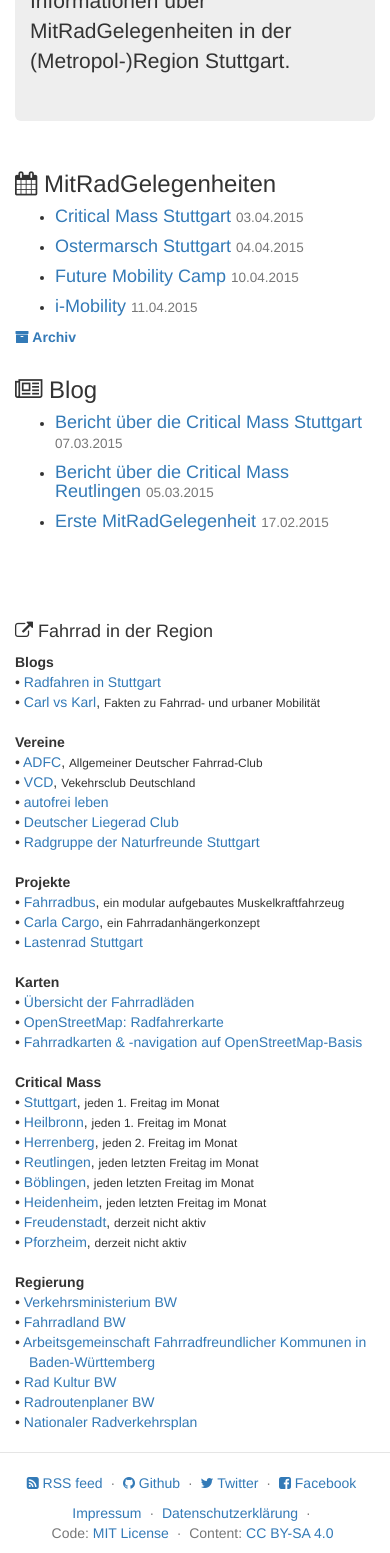
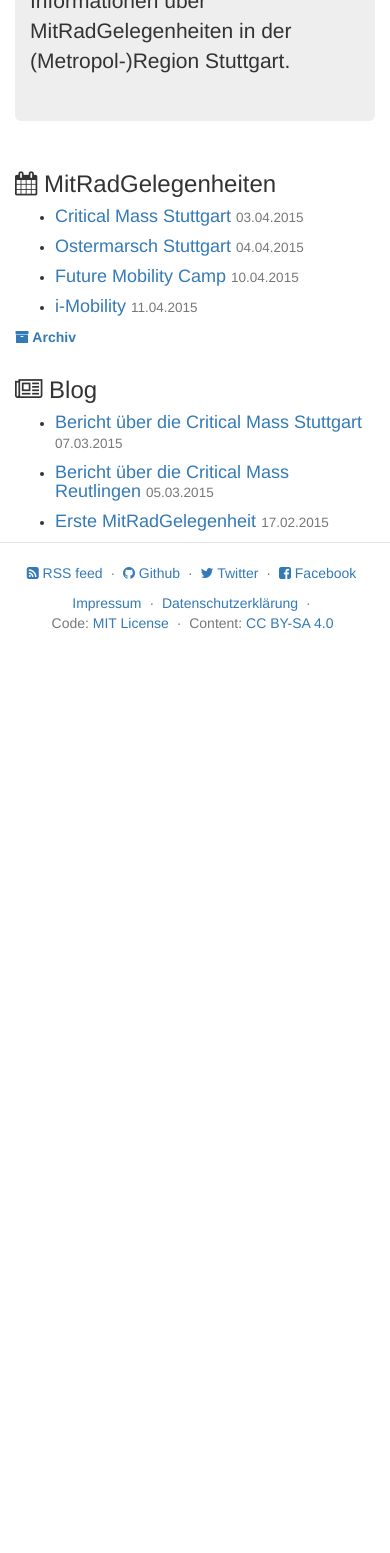
Before and after one commit to mitradstuttgart/mitradstuttgart.github.io, a Jekyll site: the page built from index.html, in a window 390 px wide, cut to the strip 344-1897 px from the top of the page. Built offline with Jekyll 4.4.1, drawn with Linux system fonts in a browser that asks for light colours; comment, search, counter and statistics services are not loaded; after the commit the page ends 987 px from its top, so only the background shows below that.

Commit message:
Moved links to own page

```diff
--- a/_includes/header.html
+++ b/_includes/header.html
@@ -16,7 +16,7 @@
 
     <div class="collapse navbar-collapse" id="bs-example-navbar-collapse-1">
       <ul class="nav navbar-nav navbar-right">
-        {% assign header-pages = "/about/|/faq/" | split: "|" %}
+        {% assign header-pages = "/about/|/faq/|/links/" | split: "|" %}
         {% for page in site.pages %}
           {% if page.title and header-pages contains page.permalink %}
             <li><a href="{{ page.url | prepend: site.baseurl }}">{{ page.title }}</a></li>
--- a/css/main.css
+++ b/css/main.css
@@ -68,14 +68,3 @@
     stroke: #000;
     shape-rendering: crispEdges;
 }
-
-/*
- * Link list on index page
- */
-.links-frontpage {
-    margin-top: 5em;
-}
-.links-frontpage dd {
-    padding-left: 1em;
-    text-indent: -1em;
-}
--- a/index.html
+++ b/index.html
@@ -57,139 +57,3 @@
     </ul>
   </div>
 </div>
-
-<div class="row links-frontpage">
-  <div class="col-xs-12">
-    <h4>
-      <span class="fa fa-external-link"></span>
-      Fahrrad in der Region
-    </h4>
-  </div>
-
-  <div class="col-xs-12 col-sm-6 col-md-3">
-    <dl>
-      <dt>Blogs</dt>
-      <dd>
-        • <a href="http://dasfahrradblog.blogspot.de/" target="_blank">Radfahren in Stuttgart</a>
-      </dd>
-      <dd>
-        • <a href="http://carl-vs-karl.de/" target="_blank">Carl vs Karl</a>,
-        <small>Fakten zu Fahrrad- und urbaner Mobilität</small>
-      </dd>
-    </dl>
-
-    <dl>
-      <dt>Vereine</dt>
-      <dd>
-        • <a href="http://www.adfc-bw.de/adfc-vor-ort/" target="_blank">ADFC</a>,
-        <small>Allgemeiner Deutscher Fahrrad-Club</small>
-      </dd>
-      <dd>
-        • <a href="http://www.vcd-bw.de/vcd/kv/index.html" target="_blank">VCD</a>,
-        <small>Vekehrsclub Deutschland</small>
-      </dd>
-      <dd>
-        • <a href="http://www.autofrei.de/" target="_blank">autofrei leben</a>
-      </dd>
-      <dd>
-        • <a href="http://www.hpv.org/index.php/treffpunkte" target="_blank">Deutscher Liegerad Club</a>
-      </dd>
-      <dd>
-        • <a href="http://radgruppe.naturfreunde-stuttgart.de/" target="_blank">Radgruppe der Naturfreunde Stuttgart</a>
-      </dd>
-    </dl>
-  </div>
-
-  <div class="col-xs-12 col-sm-6 col-md-3">
-    <dl>
-      <dt>Projekte</dt>
-      <dd>
-        • <a href="http://fahrradbus.com/" target="_blank">Fahrradbus</a>,
-        <small>ein modular aufgebautes Muskelkraftfahrzeug</small>
-      </dd>
-      <dd>
-        • <a href="http://carlacargo.de/" target="_blank">Carla Cargo</a>,
-        <small>ein Fahrradanhängerkonzept</small>
-      </dd>
-      <dd>
-        • <a href="http://lastenrad-stuttgart.de/" target="_blank">Lastenrad Stuttgart</a>
-      </dd>
-    </dl>
-
-    <dl>
-      <dt>Karten</dt>
-      <dd>
-        • <a href="http://overpass-turbo.eu/s/7I2" target="_blank">Übersicht der Fahrradläden</a>
-      </dd>
-      <dd>
-        • <a href="http://www.openstreetmap.org/#map=10/48.7766/9.1832&layers=C" target="_blank">OpenStreetMap: Radfahrerkarte</a>
-      </dd>
-      <dd>
-        • <a href="http://wiki.openstreetmap.org/wiki/DE:Bicycle" target="_blank">Fahrradkarten &amp; -navigation auf OpenStreetMap-Basis</a>
-      </dd>
-    </dl>
-  </div>
-
-  <div class="col-xs-12 col-sm-6 col-md-3">
-    <dl>
-      <dt>Critical Mass</dt>
-      <dd>
-        • <a href="https://criticalmassstuttgart.wordpress.com/" target="_blank">Stuttgart</a>,
-        <small>jeden 1. Freitag im Monat</small>
-      </dd>
-      <dd>
-        • <a href="https://criticalmassheilbronn.wordpress.com/" target="_blank">Heilbronn</a>,
-        <small>jeden 1. Freitag im Monat</small>
-      </dd>
-      <dd>
-        • <a href="https://criticalmassherrenberg.wordpress.com/" target="_blank">Herrenberg</a>,
-        <small>jeden 2. Freitag im Monat</small>
-      </dd>
-      <dd>
-        • <a href="https://criticalmassreutlingen.wordpress.com/" target="_blank">Reutlingen</a>,
-        <small>jeden letzten Freitag im Monat</small>
-      </dd>
-      <dd>
-        • <a href="http://www.radeln-in-bb.de/criticalmass/" target="_blank">Böblingen</a>,
-        <small>jeden letzten Freitag im Monat</small>
-      </dd>
-      <dd>
-        • <a href="https://www.facebook.com/pages/Critical-Mass-Heidenheim/460201734115062" target="_blank">Heidenheim</a>,
-        <small>jeden letzten Freitag im Monat</small>
-      </dd>
-      <dd>
-        • <a href="https://www.facebook.com/pages/Critical-Mass-Freudenstadt/251366075070168" target="_blank">Freudenstadt</a>,
-        <small>derzeit nicht aktiv</small>
-      </dd>
-      <dd>
-        • <a href="https://criticalmasspf.wordpress.com/" target="_blank">Pforzheim</a>,
-        <small>derzeit nicht aktiv</small>
-      </dd>
-    </dl>
-  </div>
-
-  <div class="col-xs-12 col-sm-6 col-md-3">
-    <dl>
-      <dt>Regierung</dt>
-      <dd>
-        • <a href="http://mvi.baden-wuerttemberg.de/de/mobilitaet-verkehr/rad-und-fuss/" target="_blank">Verkehrsministerium BW</a>
-      </dd>
-      <dd>
-        • <a href="http://www.fahrradland-bw.de/" target="_blank">Fahrradland BW</a>
-      </dd>
-      <dd>
-        • <a href="http://www.agfk-bw.de/" target="_blank">Arbeitsgemeinschaft Fahrradfreundlicher Kommunen in Baden-Württemberg</a>
-      </dd>
-      <dd>
-        • <a href="http://radkultur-bw.de/" target="_blank">Rad Kultur BW</a>
-      </dd>
-      <dd>
-        • <a href="http://www.radroutenplaner-bw.de/" target="_blank">Radroutenplaner BW</a>
-      </dd>
-      <dd>
-        • <a href="http://www.nationaler-radverkehrsplan.de/" target="_blank">Nationaler Radverkehrsplan</a>
-      </dd>
-    </dl>
-  </div>
-
-</div>
```
Also changed, not shown: 03-links.md (added, +118 -0 lines).
